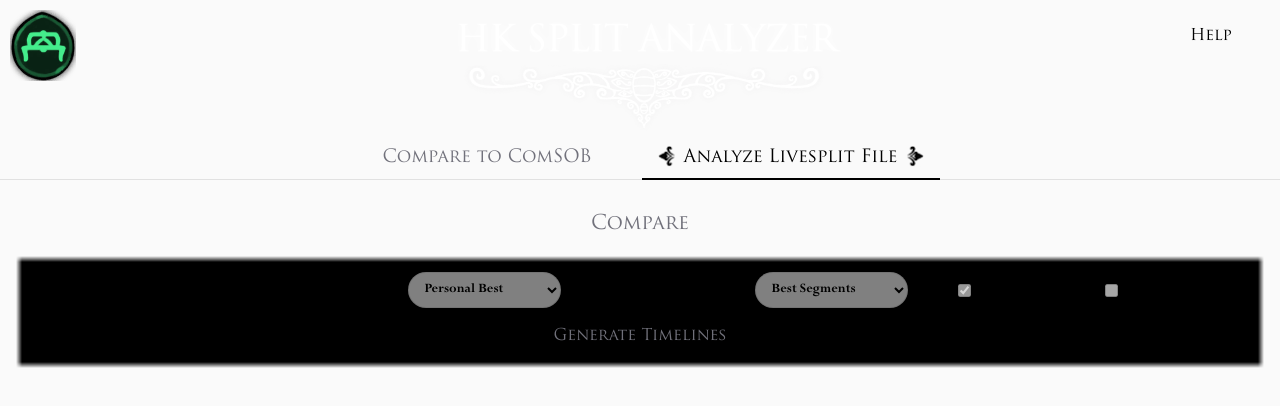
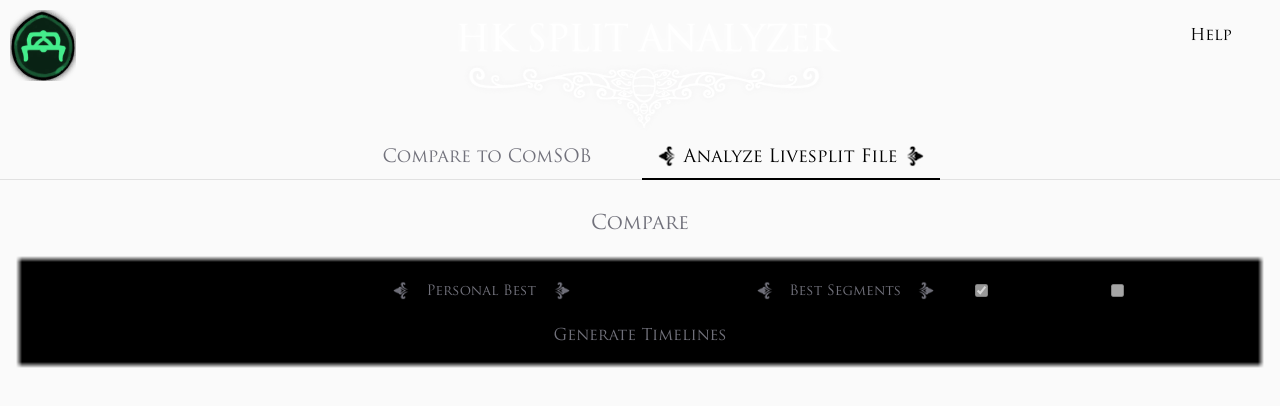
Before and after one commit to briank1727/hksplitanalyzer, a Next.js app: page / in a window 1280 px wide. Both pictures are taken after a click on the tab "Analyze Livesplit File". Shown: the top 406 px of the page. Built offline with nearby package versions, Linux system fonts and the light colour scheme.

Commit message:
Replaced dropdown with arrows

```diff
--- /dev/null
+++ b/components/OptionSelect.tsx
@@ -0,0 +1,102 @@
+import type { KeyboardEvent, ReactNode } from "react";
+import Fleur from "@/components/Fleur";
+
+export type SelectOption<K extends string> = {
+  value: K;
+  label: ReactNode;
+};
+
+// A Hollow Knight options-menu style selector: `‹ Value ›`, where the arrows are
+// fleurs that step through the options (wrapping around at either end). Replaces a
+// dropdown for short option lists. Left/Right arrow keys also step while focused.
+export default function OptionSelect<K extends string>({
+  options,
+  value,
+  onChange,
+  label,
+  disabled = false,
+  className = "",
+}: {
+  options: readonly SelectOption<K>[];
+  value: K;
+  onChange: (value: K) => void;
+  // Accessible name for the control, e.g. "Comparison".
+  label: string;
+  disabled?: boolean;
+  className?: string;
+}) {
+  const index = Math.max(
+    0,
+    options.findIndex((option) => option.value === value),
+  );
+
+  const step = (delta: number) => {
+    if (disabled || options.length === 0) return;
+    const next = (index + delta + options.length) % options.length;
+    onChange(options[next].value);
+  };
+
+  const handleKeyDown = (e: KeyboardEvent<HTMLDivElement>) => {
+    if (e.key === "ArrowLeft") {
+      e.preventDefault();
+      step(-1);
+    } else if (e.key === "ArrowRight") {
+      e.preventDefault();
+      step(1);
+    }
+  };
+
+  const arrowClass =
+    "group inline-flex items-center justify-center rounded px-0.5 py-1 focus-visible:outline-none focus-visible:ring-2 focus-visible:ring-white/40 disabled:pointer-events-none";
+
+  return (
+    <div
+      role="group"
+      aria-label={label}
+      onKeyDown={handleKeyDown}
+      className={`inline-flex items-center font-[family-name:var(--font-trajan)] ${
+        disabled ? "text-zinc-500" : "text-zinc-50"
+      } ${className}`}
+    >
+      <button
+        type="button"
+        aria-label={`Previous ${label}`}
+        onClick={() => step(-1)}
+        disabled={disabled}
+        className={arrowClass}
+      >
+        {/* The fleur image points left as-is, and right when mirrored. */}
+        <Fleur width={16} side="left" active />
+      </button>
+      {/*
+        Every label is stacked in the same grid cell, with only the selected one
+        visible, so the control is always as wide as its longest option and the
+        arrows don't jump around as the value changes.
+      */}
+      <span className="grid translate-y-0.5 text-center" aria-live="polite">
+        {options.map((option, i) => (
+          <span
+            key={option.value}
+            aria-hidden={i !== index}
+            className={`col-start-1 row-start-1 ${
+              i === index
+                ? "dark:[text-shadow:0_0_8px_currentColor]"
+                : "invisible"
+            }`}
+          >
+            {option.label}
+          </span>
+        ))}
+      </span>
+      <button
+        type="button"
+        aria-label={`Next ${label}`}
+        onClick={() => step(1)}
+        disabled={disabled}
+        className={arrowClass}
+      >
+        <Fleur width={16} side="right" active />
+      </button>
+    </div>
+  );
+}
--- a/views/AnalyzeLSSPage.tsx
+++ b/views/AnalyzeLSSPage.tsx
@@ -3,6 +3,7 @@
 import { useState } from "react";
 import Button from "@/components/Button";
 import MessageBox from "@/components/MessageBox";
+import OptionSelect from "@/components/OptionSelect";
 import Panel from "@/components/Panel";
 import SplitsTable from "@/components/SplitsTable";
 import DiffSplitView from "@/views/DiffSplitView";
@@ -12,6 +13,10 @@
 import type { Timeline } from "@/lib/timeline";
 
 type ComparisonKey = keyof typeof Comparison;
+
+const COMPARISON_OPTIONS = (Object.keys(Comparison) as ComparisonKey[]).map(
+  (key) => ({ value: key, label: Comparison[key].name }),
+);
 
 export default function AnalyzeLSSPage() {
   const [imported, setImported] = useState<LiveSplit | null>(null);
@@ -115,40 +120,32 @@
         <Button size="sm" onClick={handleImport}>
           Import LSS
         </Button>
-        <label className="flex items-center gap-1.5">
+        <div className="flex items-center gap-1.5">
           <span className="text-sm text-black dark:text-zinc-50">
             Timeline 1 Comparison
           </span>
-          <select
+          <OptionSelect
+            label="Timeline 1 Comparison"
+            options={COMPARISON_OPTIONS}
             value={choice1}
-            onChange={(e) => setChoice1(e.target.value as ComparisonKey)}
+            onChange={setChoice1}
             disabled={!imported}
-            className="h-9 rounded-full border border-black/10 bg-white px-3 text-sm text-black disabled:opacity-50 disabled:pointer-events-none dark:border-white/15 dark:bg-zinc-900 dark:text-zinc-50"
-          >
-            {(Object.keys(Comparison) as ComparisonKey[]).map((key) => (
-              <option key={key} value={key}>
-                {Comparison[key].name}
-              </option>
-            ))}
-          </select>
-        </label>
-        <label className="flex items-center gap-1.5">
+            className="text-sm"
+          />
+        </div>
+        <div className="flex items-center gap-1.5">
           <span className="text-sm text-black dark:text-zinc-50">
             Timeline 2 Comparison
           </span>
-          <select
+          <OptionSelect
+            label="Timeline 2 Comparison"
+            options={COMPARISON_OPTIONS}
             value={choice2}
-            onChange={(e) => setChoice2(e.target.value as ComparisonKey)}
+            onChange={setChoice2}
             disabled={!imported}
-            className="h-9 rounded-full border border-black/10 bg-white px-3 text-sm text-black disabled:opacity-50 disabled:pointer-events-none dark:border-white/15 dark:bg-zinc-900 dark:text-zinc-50"
-          >
-            {(Object.keys(Comparison) as ComparisonKey[]).map((key) => (
-              <option key={key} value={key}>
-                {Comparison[key].name}
-              </option>
-            ))}
-          </select>
-        </label>
+            className="text-sm"
+          />
+        </div>
         <div className="flex items-center gap-1.5">
           <label className="flex items-center gap-1.5">
             <input
--- a/views/DiffSplitView.tsx
+++ b/views/DiffSplitView.tsx
@@ -3,6 +3,7 @@
 import { useState } from "react";
 import Button from "@/components/Button";
 import MessageBox from "@/components/MessageBox";
+import OptionSelect from "@/components/OptionSelect";
 import Panel, { NESTED_PANEL_COLOR } from "@/components/Panel";
 import SplitPieChart, { type SplitPieSlice } from "@/components/SplitPieChart";
 import SplitsCompareTable from "@/components/SplitsCompareTable";
@@ -10,6 +11,11 @@
 import { DiffTime, DiffSortBy } from "@/lib/comparison";
 
 type DiffSortByKey = keyof typeof DiffSortBy;
+
+const SORT_OPTIONS = (Object.keys(DiffSortBy) as DiffSortByKey[]).map((key) => ({
+  value: key,
+  label: DiffSortBy[key].name,
+}));
 
 export default function DiffSplitView({
   timeline1,
@@ -83,22 +89,17 @@
           <Button size="sm" onClick={() => setSwapped((s) => !s)}>
             Swap Timelines
           </Button>
-          <label className="flex items-center gap-1.5">
+          <div className="flex items-center gap-1.5">
             <span className="text-base text-zinc-50">
               Sort By
             </span>
-            <select
+            <OptionSelect
+              label="Sort By"
+              options={SORT_OPTIONS}
               value={sortBy}
-              onChange={(e) => setSortBy(e.target.value as DiffSortByKey)}
-              className="h-9 rounded-full border border-black/10 bg-white px-3 text-base text-black dark:border-white/15 dark:bg-zinc-900 dark:text-zinc-50"
-            >
-              {(Object.keys(DiffSortBy) as DiffSortByKey[]).map((key) => (
-                <option key={key} value={key}>
-                  {DiffSortBy[key].name}
-                </option>
-              ))}
-            </select>
-          </label>
+              onChange={setSortBy}
+            />
+          </div>
           <Button size="sm" onClick={() => setIsAscending(!isAscending)}>
             {isAscending ? "Ascending" : "Descending"}
           </Button>
--- a/views/LiveSplitImporterView.tsx
+++ b/views/LiveSplitImporterView.tsx
@@ -3,6 +3,7 @@
 import { useMemo, useState, type Dispatch, type SetStateAction } from "react";
 import Button from "@/components/Button";
 import MessageBox from "@/components/MessageBox";
+import OptionSelect from "@/components/OptionSelect";
 import SplitsTable from "@/components/SplitsTable";
 import { import_lss } from "@/lib/import_lss";
 import { Comparison } from "@/lib/comparison";
@@ -11,6 +12,10 @@
 import type { Timeline } from "@/lib/timeline";
 
 type ComparisonKey = keyof typeof Comparison;
+
+const COMPARISON_OPTIONS = (Object.keys(Comparison) as ComparisonKey[]).map(
+  (key) => ({ value: key, label: Comparison[key].name }),
+);
 
 export default function LiveSplitImporter({
   title,
@@ -122,23 +127,18 @@
           />
         )}
         <div className="mt-4 flex flex-wrap items-center justify-center gap-2">
-          <label className="flex items-center gap-1.5 disabled:opacity-50 disabled:pointer-events-none">
+          <div className="flex items-center gap-1.5">
             <span className="text-base text-black dark:text-zinc-50">
               Comparison
             </span>
-            <select
+            <OptionSelect
+              label="Comparison"
+              options={COMPARISON_OPTIONS}
               value={choice}
-              onChange={(e) => setChoice(e.target.value as ComparisonKey)}
+              onChange={setChoice}
               disabled={!imported}
-              className="h-9 rounded-full border border-black/10 bg-white px-3 text-base text-black disabled:opacity-50 disabled:pointer-events-none dark:border-white/15 dark:bg-zinc-900 dark:text-zinc-50"
-            >
-              {(Object.keys(Comparison) as ComparisonKey[]).map((key) => (
-                <option key={key} value={key}>
-                  {Comparison[key].name}
-                </option>
-              ))}
-            </select>
-          </label>
+            />
+          </div>
           <div className="flex items-center gap-1.5">
             <label className="flex items-center gap-1.5 disabled:opacity-50 disabled:pointer-events-none">
               <input
```
